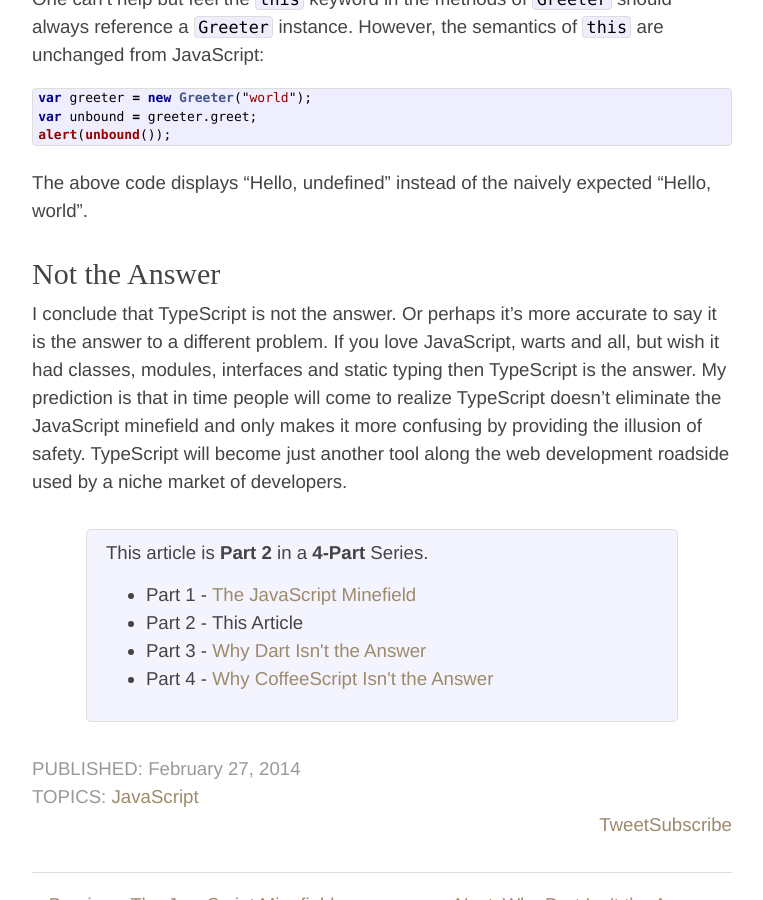
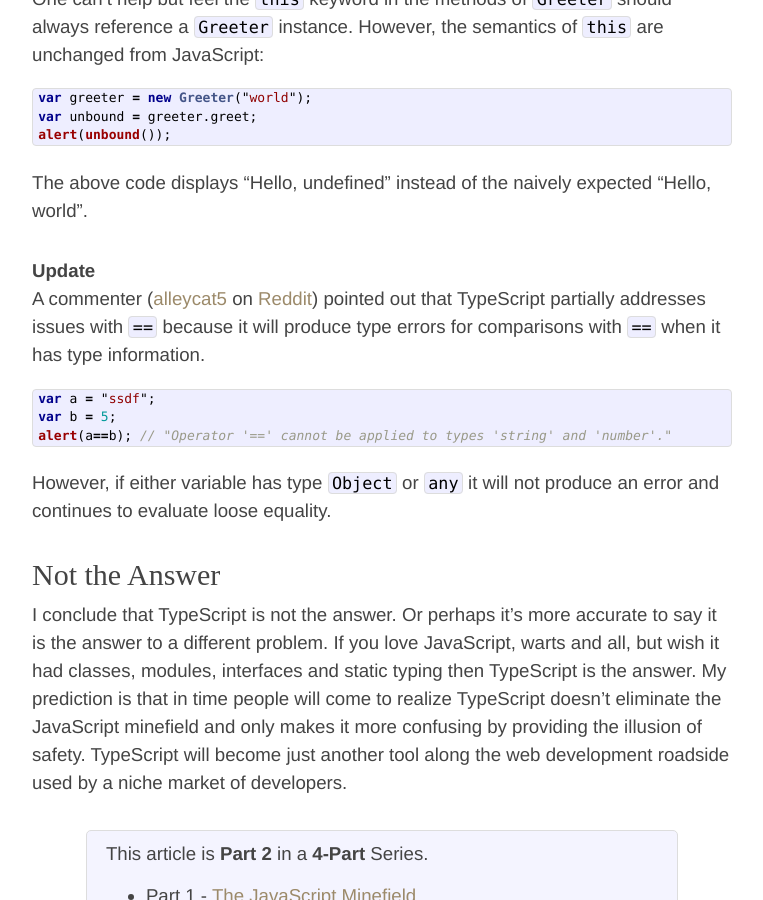
Before and after one commit to WalkerCodeRanger/WalkerCodeRanger.com, a Jekyll site: the page built from _posts/2014-02-27-typescript-isnt-the-answer.md, in a window 1280 px wide and 900 px high, scrolled down 2315 px. Shown: the whole window, without its empty margins (258-1021 px from the left). Built offline with Jekyll 4.4.1, drawn with Linux system fonts in a browser that asks for light colours; nearby versions of some CDN libraries; comment, search, counter and statistics services are not loaded.

Commit message:
make update to TypeScript post about ==

```diff
--- a/_posts/2014-02-27-typescript-isnt-the-answer.md
+++ b/_posts/2014-02-27-typescript-isnt-the-answer.md
@@ -56,6 +56,17 @@
 {% endhighlight %}
 
 The above code displays "Hello, undefined" instead of the naively expected "Hello, world".
+
+**Update**
+A commenter ([alleycat5](http://www.reddit.com/user/alleycat5) on [Reddit](http://www.reddit.com/r/typescript/comments/21qxlh/why_typescript_isnt_the_answer/)) pointed out that TypeScript partially addresses issues with `==` because it will produce type errors for comparisons with `==` when it has type information.
+
+{% highlight javascript %}
+var a = "ssdf";
+var b = 5;
+alert(a==b); // "Operator '==' cannot be applied to types 'string' and 'number'."
+{% endhighlight %}
+
+However, if either variable has type `Object` or `any` it will not produce an error and continues to evaluate loose equality.
 </section>
 
 <section markdown="1">
```
Also changed, not shown: other parts of _posts/2014-02-27-typescript-isnt-the-answer.md (+1 -1 lines).
